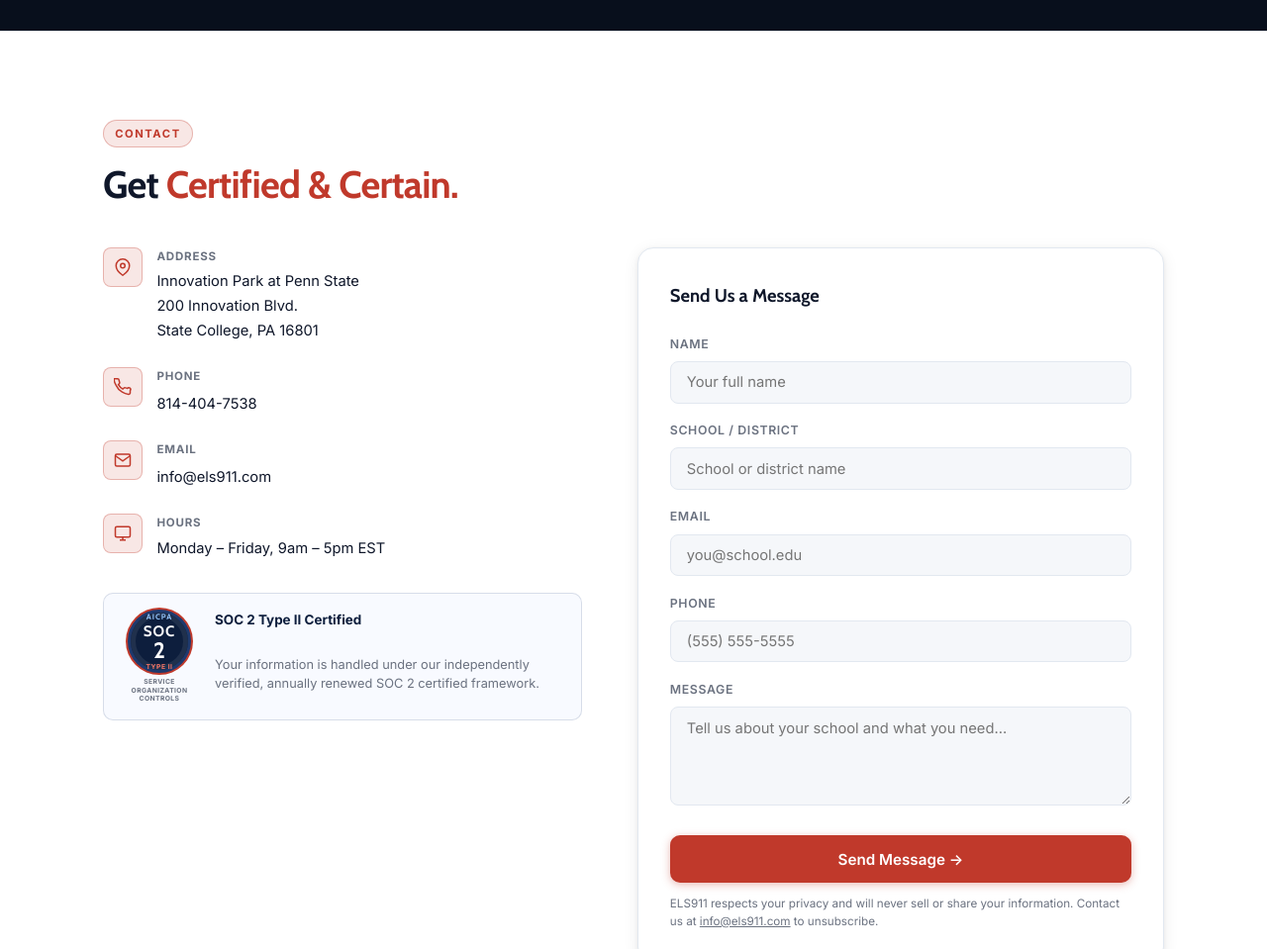
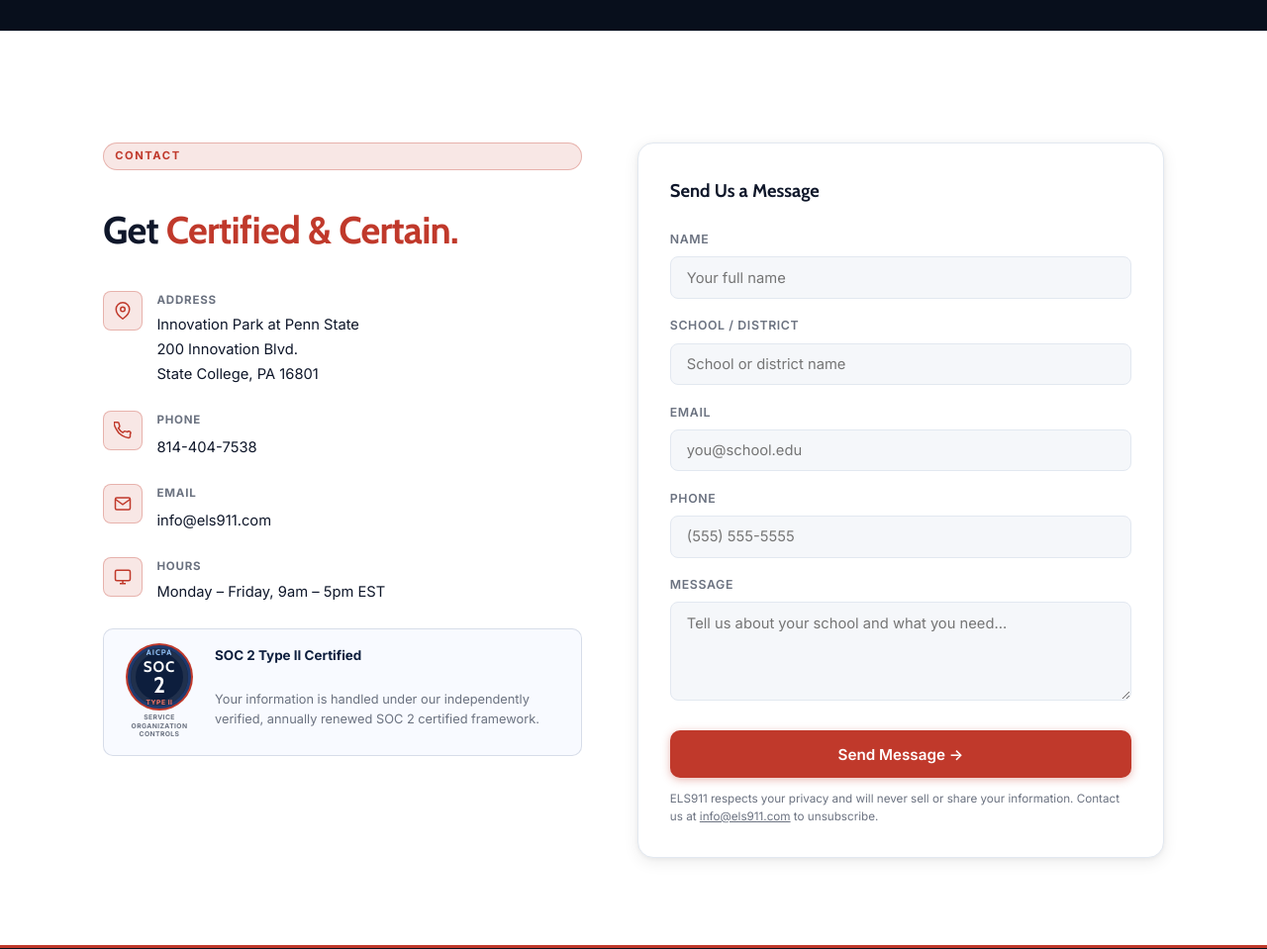
Before and after one commit to melonmelonz/els911site, a plain HTML site: page index.html in a window 1280 px wide. Shown: the part 7280-8239 px from the top of the page at 99% size. Drawn offline with nearby package versions, Linux system fonts and the light colour scheme.

Commit message:
fix: align contact headings — move title into left grid column

```diff
--- a/css/styles.css
+++ b/css/styles.css
@@ -930,7 +930,7 @@ section { scroll-margin-top: var(--header-h); }
 }
 .contact-grid {
   display: grid; grid-template-columns: 1fr 1.1fr;
-  gap: 3.5rem; margin-top: 2.5rem; align-items: start;
+  gap: 3.5rem; margin-top: 1.5rem; align-items: start;
 }
 .contact-info { display: flex; flex-direction: column; gap: 1.5rem; }
 .contact-item { display: flex; gap: .9rem; align-items: flex-start; }
--- a/index.html
+++ b/index.html
@@ -593,12 +593,10 @@
 <!-- ═══════════════ CONTACT ═══════════════ -->
 <section class="contact" id="contact">
   <div class="container">
-    <div class="section-header fade-up">
-      <div class="section-tag">Contact</div>
-      <h2 class="section-title">Get <em>Certified &amp; Certain.</em></h2>
-    </div>
     <div class="contact-grid">
       <div class="contact-info fade-up">
+        <div class="section-tag">Contact</div>
+        <h2 class="section-title">Get <em>Certified &amp; Certain.</em></h2>
         <div class="contact-item">
           <div class="contact-icon">
             <svg width="18" height="18" viewBox="0 0 24 24" fill="none" stroke="currentColor" stroke-width="2"><path d="M21 10c0 7-9 13-9 13s-9-6-9-13a9 9 0 0118 0z"/><circle cx="12" cy="10" r="3"/></svg>
@@ -637,7 +635,7 @@
         </div>
 
         <!-- SOC 2 badge in contact sidebar -->
-        <div class="contact-soc2">
+        <div class="contact-soc2" style="margin-top:auto;">
           <div class="soc2-seal soc2-seal-sm">
             <div class="soc2-seal-ring">
               <div class="soc2-seal-inner">
```
